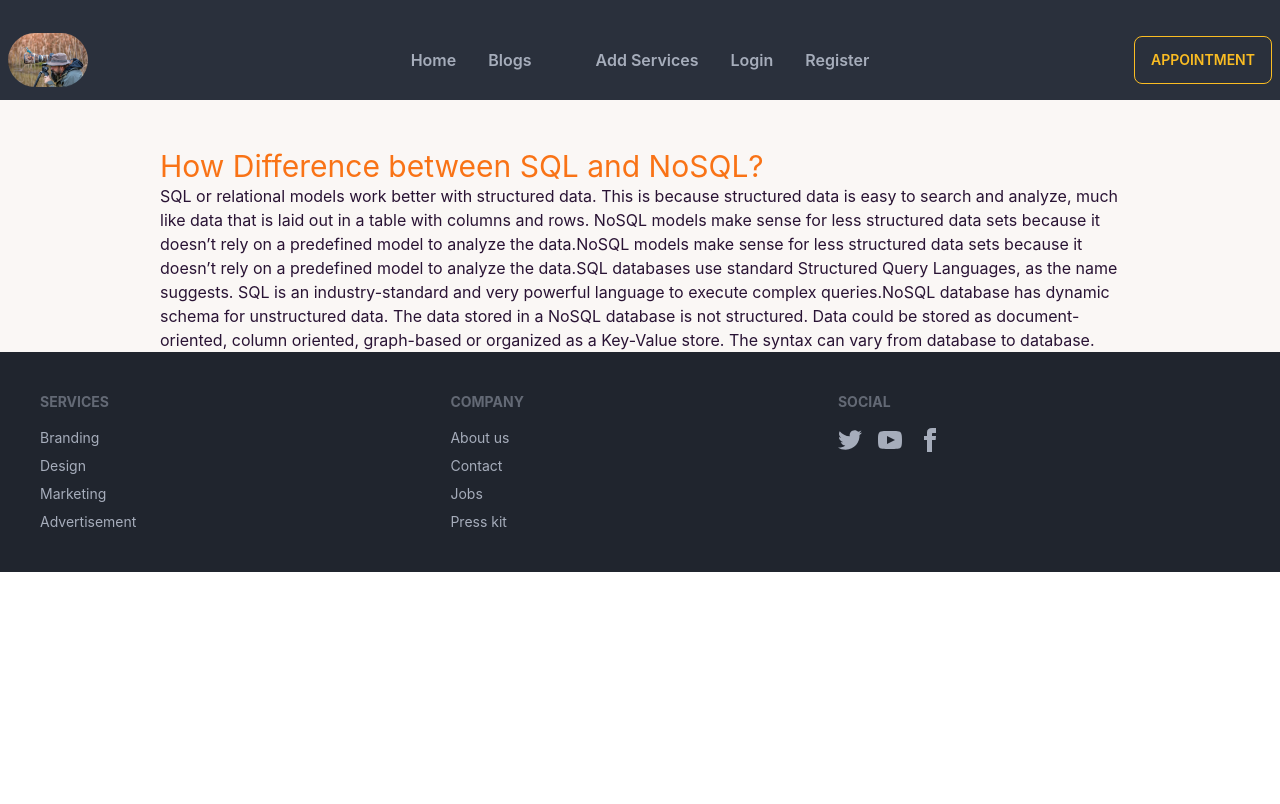
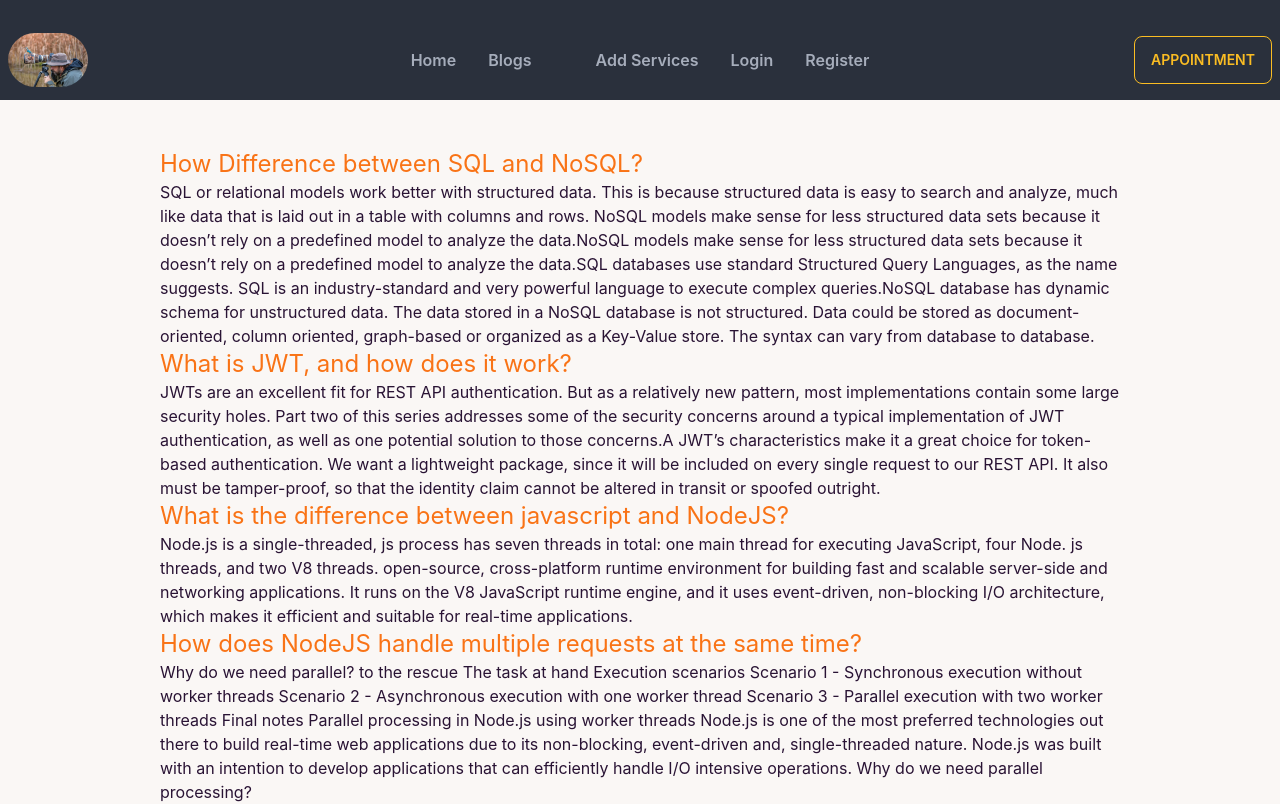
Before and after one commit to Jalalemon/wildlife-studio-client, a React (Create React App) app: page /blogs in a window 1280 px wide. Shown: the top 804 px of the page. Built offline with nearby package versions, Linux system fonts and the light colour scheme; no server answers.

Commit message:
blogs added

```diff
--- a/src/Pages/AllPages/Blogs/Blogs.js
+++ b/src/Pages/AllPages/Blogs/Blogs.js
@@ -3,9 +3,9 @@ import React from 'react';
 const Blogs = () => {
     return (
       <div>
-        <div>
-          <div className='mx-auto w-3/4'>
-            <h3 className="text-3xl text-orange-500">
+        <div className='my-8'>
+          <div className="mx-auto w-3/4">
+            <h3 className="text-2xl text-orange-500">
               How Difference between SQL and NoSQL?
             </h3>
             <h6>
@@ -26,6 +26,55 @@ const Blogs = () => {
               to database.
             </h6>
           </div>
+          <div className="mx-auto w-3/4">
+            <h3 className="text-2xl text-orange-500">
+              What is JWT, and how does it work?
+            </h3>
+            <h6>
+              JWTs are an excellent fit for REST API authentication. But as a
+              relatively new pattern, most implementations contain some large
+              security holes. Part two of this series addresses some of the
+              security concerns around a typical implementation of JWT
+              authentication, as well as one potential solution to those
+              concerns.A JWT’s characteristics make it a great choice for
+              token-based authentication. We want a lightweight package, since
+              it will be included on every single request to our REST API. It
+              also must be tamper-proof, so that the identity claim cannot be
+              altered in transit or spoofed outright.
+            </h6>
+          </div>
+          <div className="mx-auto w-3/4">
+            <h3 className="text-2xl text-orange-500">
+              What is the difference between javascript and NodeJS?
+            </h3>
+            <h6>
+              {" "}
+              Node.js is a single-threaded, js process has seven threads in
+              total: one main thread for executing JavaScript, four Node. js
+              threads, and two V8 threads. open-source, cross-platform runtime
+              environment for building fast and scalable server-side and
+              networking applications. It runs on the V8 JavaScript runtime
+              engine, and it uses event-driven, non-blocking I/O architecture,
+              which makes it efficient and suitable for real-time applications.
+            </h6>
+          </div>
+          <div className="mx-auto w-3/4">
+            <h3 className="text-2xl text-orange-500">
+              How does NodeJS handle multiple requests at the same time?
+            </h3>
+            <h6>
+              Why do we need parallel? to the rescue The task at hand Execution
+              scenarios Scenario 1 - Synchronous execution without worker
+              threads Scenario 2 - Asynchronous execution with one worker thread
+              Scenario 3 - Parallel execution with two worker threads Final
+              notes Parallel processing in Node.js using worker threads Node.js
+              is one of the most preferred technologies out there to build
+              real-time web applications due to its non-blocking, event-driven
+              and, single-threaded nature. Node.js was built with an intention
+              to develop applications that can efficiently handle I/O intensive
+              operations. Why do we need parallel processing?
+            </h6>
+          </div>
         </div>
       </div>
     );
```
